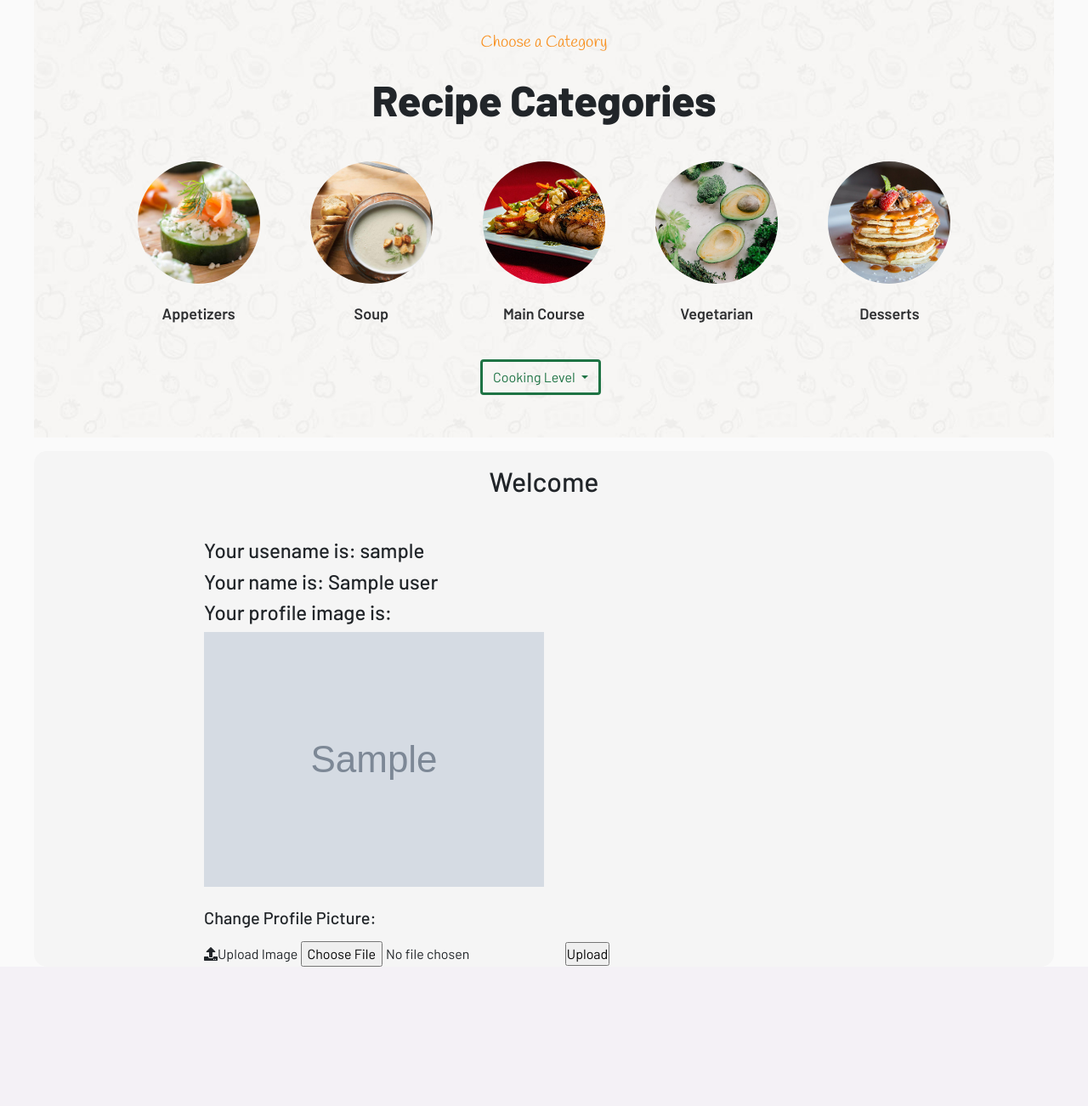
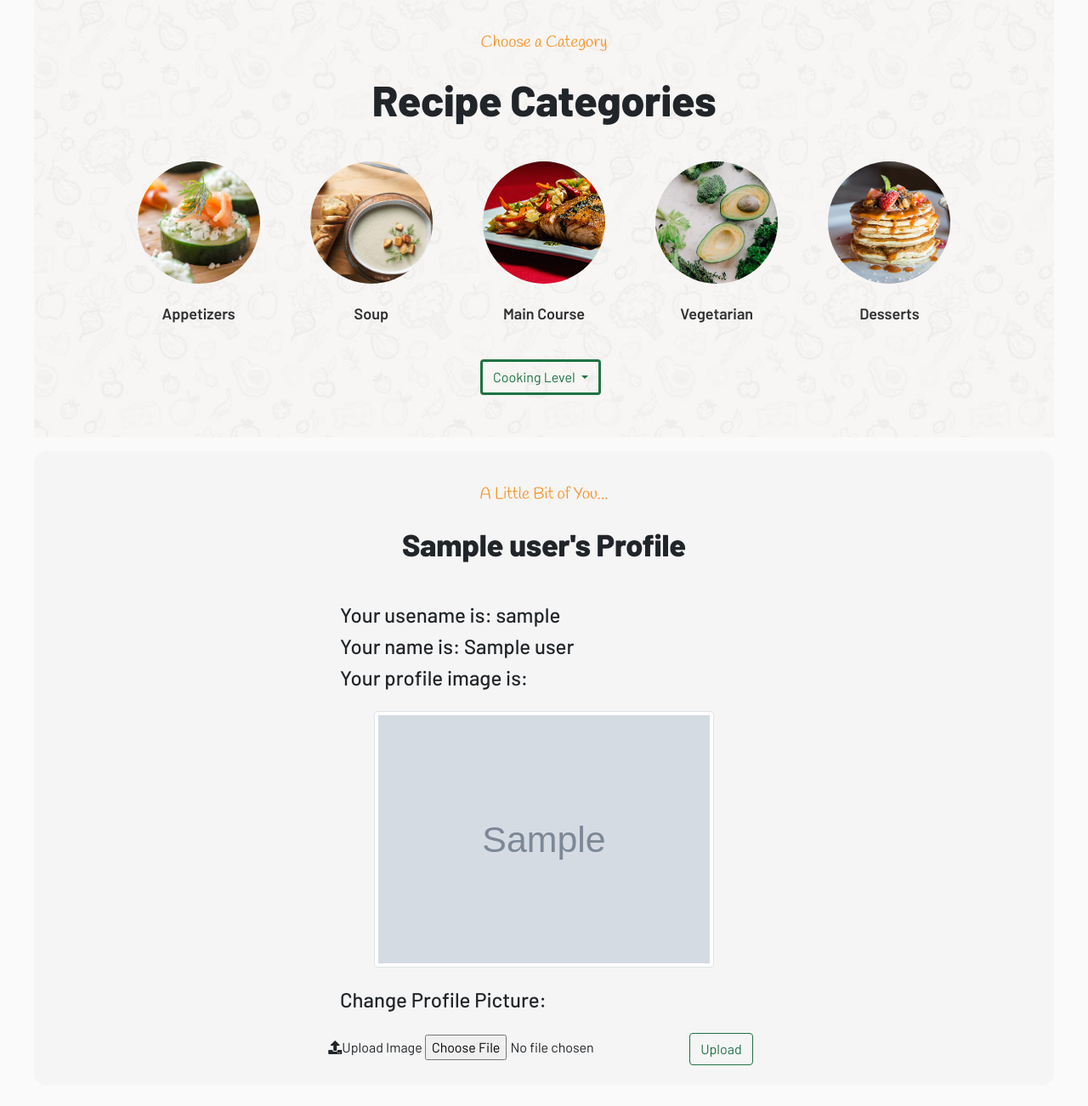
Before and after one commit to Code-Institute-Submissions/kerekmarci-ms3, a Flask app: page /profile/1 in a window 1280 px wide. Shown: the part 357-1659 px from the top of the page at 85% size. Before the commit the page ends 1495 px from the top, so only its background shows below. Run offline with Flask 2, Linux system fonts and the light colour scheme; the visitor is signed in with stand-in values (Sample User, id 1); grey boxes marked "Sample" are stand-in pictures; a database or web service that is not in the repository returns one stand-in record (values such as "Sample title"); some libraries are stand-ins or nearby versions.

Commit message:
Profile page styled, padding and margins changed, title formatted

```diff
--- a/templates/profile.html
+++ b/templates/profile.html
@@ -3,28 +3,34 @@
 
 {% include "navigation.html" %}
 
-<section class="upload-recipe-container mx1200">
+<section class="upload-recipe-container mx1200 mb-4 pb-4">
     <div class="text-center mt-3 pt-3 mb-5">
-        <h2>Welcome</h2>
+        <h4 class="choose-category mt-4">A Little Bit of You...</h4>
+        <h2 class="recipe-categories-title-smaller">{{ name }}'s Profile</h2>
     </div>
 
     <section class="form-container">
 
-        <div class="mb-4">
+        <div class="mb-4" style="padding-left: 20%;">
             <h4>Your usename is: {{ username }}</h4>
             <h4>Your name is: {{ name }}</h4>
             <h4>Your profile image is: </h4>
-            <img src="{{ profile_picture }}" alt="Profile picture" class="small-image">
+        </div>
+        <div class="text-center">
+            <img src="{{ profile_picture }}" alt="Profile picture" class="img-fluid img-thumbnail small-image">
+        </div>
+        <div class="mb-4 mt-4" style="padding-left: 20%;">
+            <h4 class="mb-3">Change Profile Picture:</h4>
         </div>
 
-    <h5 class="mb-3">Change Profile Picture:</h5>
-
     <form action="{{ url_for('upload_profile_image') }}" method="POST" enctype="multipart/form-data">
-        <label for="ppicture">
-            <i class="fas fa-upload"></i>Upload Image</label>
-        </label>
-        <input id="ppicture" name="file" type="file">
-        <input type="submit" value="Upload">
+        <div class="text-center">
+            <label for="ppicture">
+                <i class="fas fa-upload"></i>Upload Image</label>
+            </label>
+            <input id="ppicture" name="file" type="file">
+            <input type="submit" value="Upload" class="button green-button">
+        </div>
     </form>
 
 </section>
```
